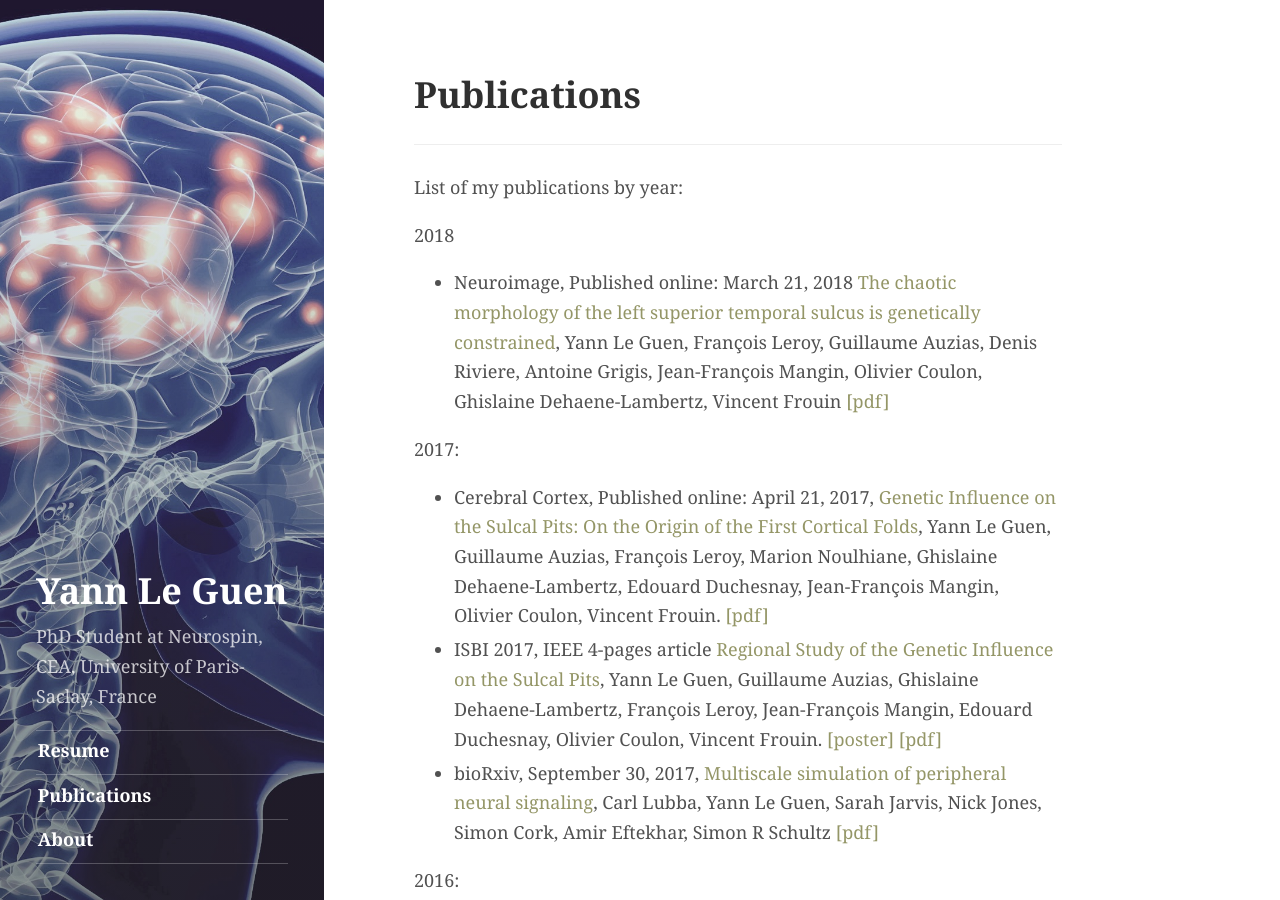
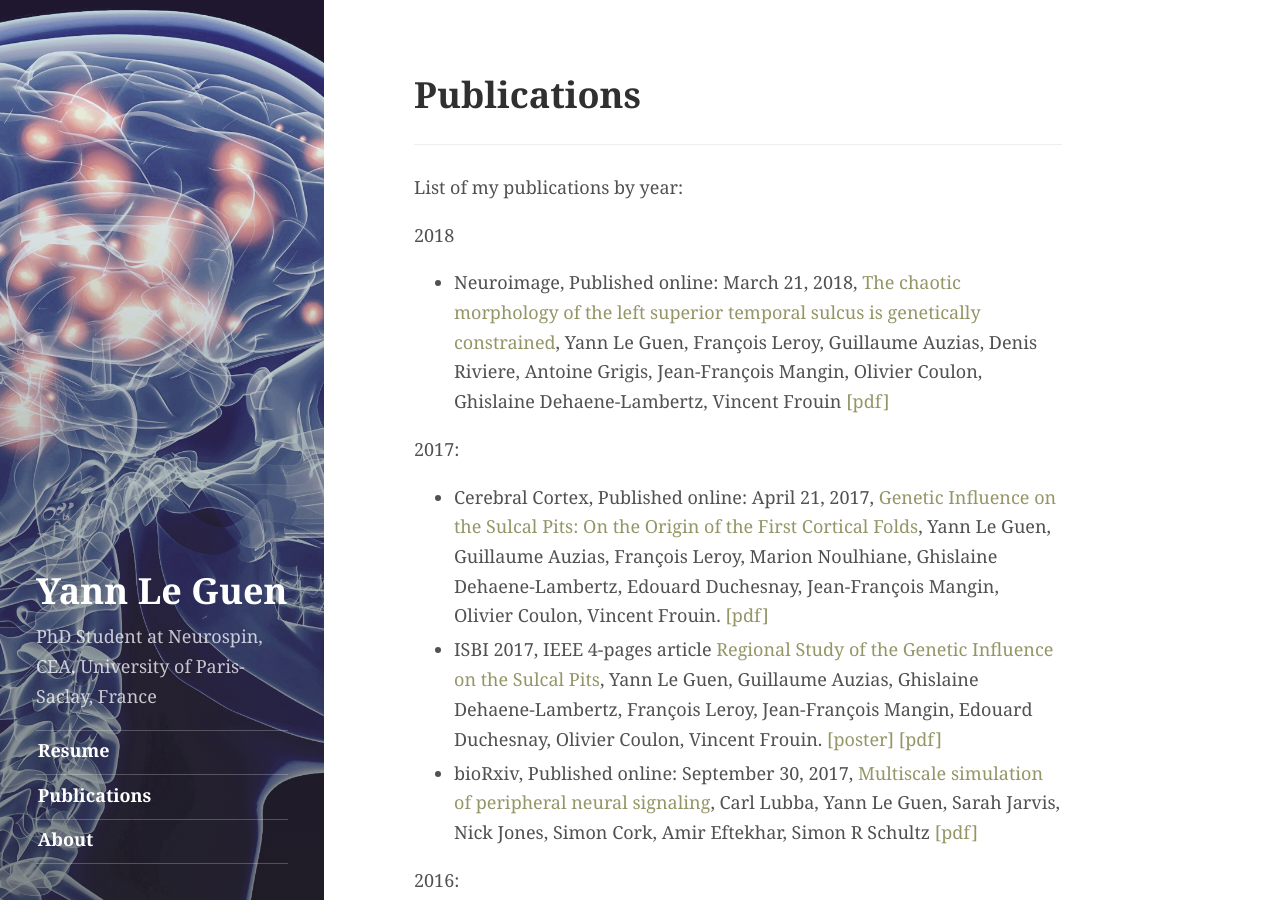
Before and after one commit to YannLeGuen/yannleguen.github.io, a Jekyll site: the page built from tag/Publications.md, in a window 1280 px wide and 900 px high. Built offline with Jekyll 4.4.1, drawn with Linux system fonts in a browser that asks for light colours.

Commit message:
homogenize

```diff
--- a/tag/Publications.md
+++ b/tag/Publications.md
@@ -10,12 +10,12 @@ order: 2
 List of my publications by year:
 
 2018
-* Neuroimage, Published online: March 21, 2018 [The chaotic morphology of the left superior temporal sulcus is genetically constrained](https://doi.org/10.1016/j.neuroimage.2018.03.046), Yann Le Guen, François Leroy, Guillaume Auzias, Denis Riviere, Antoine Grigis, Jean-François Mangin, Olivier Coulon, Ghislaine Dehaene-Lambertz, Vincent Frouin [[pdf]](/public/pdf/Le Guen et al. - 2018 - The chaotic morphology of the left superior temporal sulcus is genetically constrained.pdf)
+* Neuroimage, Published online: March 21, 2018, [The chaotic morphology of the left superior temporal sulcus is genetically constrained](https://doi.org/10.1016/j.neuroimage.2018.03.046), Yann Le Guen, François Leroy, Guillaume Auzias, Denis Riviere, Antoine Grigis, Jean-François Mangin, Olivier Coulon, Ghislaine Dehaene-Lambertz, Vincent Frouin [[pdf]](/public/pdf/Le Guen et al. - 2018 - The chaotic morphology of the left superior temporal sulcus is genetically constrained.pdf)
 
 2017:
 * Cerebral Cortex, Published online: April 21, 2017, [Genetic Influence on the Sulcal Pits: On the Origin of the First Cortical Folds](https://doi.org/10.1093/cercor/bhx098), Yann Le Guen, Guillaume Auzias, François Leroy, Marion Noulhiane, Ghislaine Dehaene-Lambertz, Edouard Duchesnay, Jean-François Mangin, Olivier Coulon, Vincent Frouin. [[pdf]](/public/pdf/Le Guen et al. - 2017 - Genetic Influence on the Sulcal Pits On the Origin of the First Cortical Folds.pdf)
 * ISBI 2017, IEEE 4-pages article [Regional Study of the Genetic Influence on the Sulcal Pits](/public/pdf/PaperISBI_2017.pdf), Yann Le Guen, Guillaume Auzias, Ghislaine Dehaene-Lambertz, François Leroy, Jean-François Mangin, Edouard Duchesnay, Olivier Coulon, Vincent Frouin. [[poster]](/public/pdf/PosterISBI_2017.pdf) [[pdf]](/public/pdf/PaperISBI_2017.pdf)
-* bioRxiv, September 30, 2017, [Multiscale simulation of peripheral neural signaling](https://www.biorxiv.org/content/early/2017/09/30/196451), Carl Lubba, Yann Le Guen, Sarah Jarvis, Nick Jones, Simon Cork, Amir Eftekhar, Simon R Schultz [[pdf]](/public/pdf/Lubba et al. - 2017 - Multiscale simulation of peripheral neural signaling.pdf)
+* bioRxiv, Published online: September 30, 2017, [Multiscale simulation of peripheral neural signaling](https://www.biorxiv.org/content/early/2017/09/30/196451), Carl Lubba, Yann Le Guen, Sarah Jarvis, Nick Jones, Simon Cork, Amir Eftekhar, Simon R Schultz [[pdf]](/public/pdf/Lubba et al. - 2017 - Multiscale simulation of peripheral neural signaling.pdf)
 
 
 2016:
```
